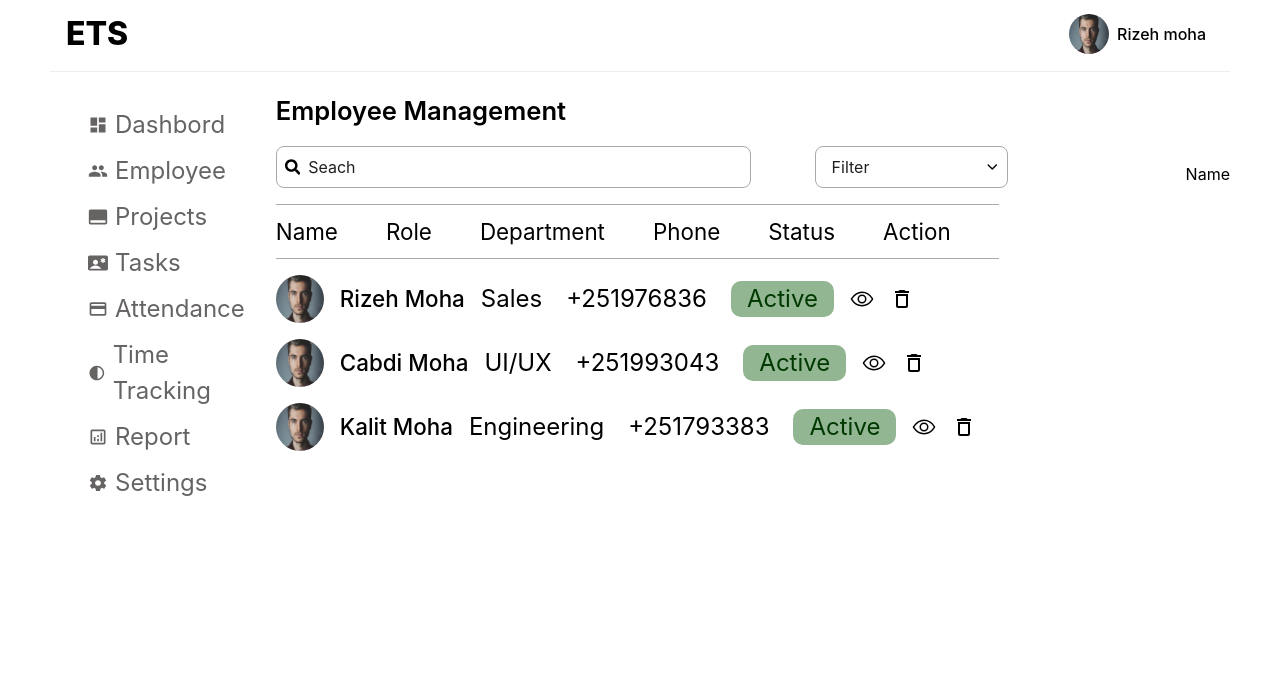
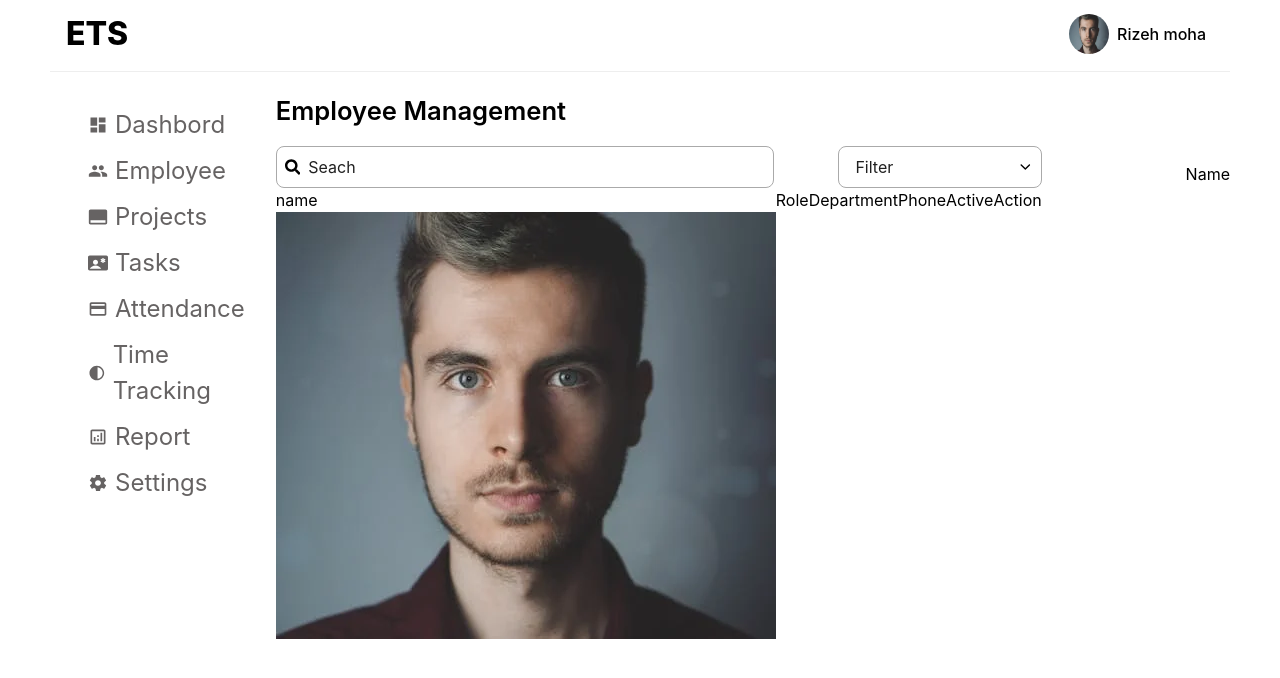
Before and after one commit to abdirizak-md/employee-tracking-system, a React (Vite) app: page /employee in a window 1280 px wide. Shown: the top 678 px of the page. Built offline with nearby package versions, Linux system fonts and the light colour scheme.

Commit message:
first commit

```diff
--- a/src/components/asidebar/AsideBar.jsx
+++ b/src/components/asidebar/AsideBar.jsx
@@ -9,7 +9,7 @@ function AsideBar() {
 
         <ul>
             <li><MdDashboard className={styles.icons}/>
-           <Link to="/dashboard">dashbord</Link>
+           <Link to="/">dashbord</Link>
             </li>
             <li><MdGroup className={styles.icons} />
              <NavLink
--- a/src/main.jsx
+++ b/src/main.jsx
@@ -19,7 +19,7 @@ const routers = createBrowserRouter([
   element: <App/>,
 children:[
 {
-  path:'/dashboard',
+  path:'/',
 element:<Dashboard />
 },
 {
--- a/src/pages/employee.jsx
+++ b/src/pages/employee.jsx
@@ -30,7 +30,7 @@ function Employee() {
 
           </div>
 
-          <div className={style.names}>
+          {/* <div className={style.names}>
             <span>Name</span>
             <span>Role</span>
             <span>Department</span>
@@ -67,7 +67,19 @@ function Employee() {
             <button className={style.active}>Active</button>
             <button className={style.eye}><IoEyeOutline /></button>
             <button className={style.delete}><MdDeleteOutline /></button>
-          </div>
+          </div> */}
+
+        <table>
+          <td>name</td>
+          <td>Role</td>
+          <td>Department</td>
+          <td>Phone</td>
+          <td>Active</td>
+          <td>Action</td>
+          <tbody>
+            <img src={profileImage} alt="" />
+          </tbody>
+        </table>
 
 
         </div>
```
